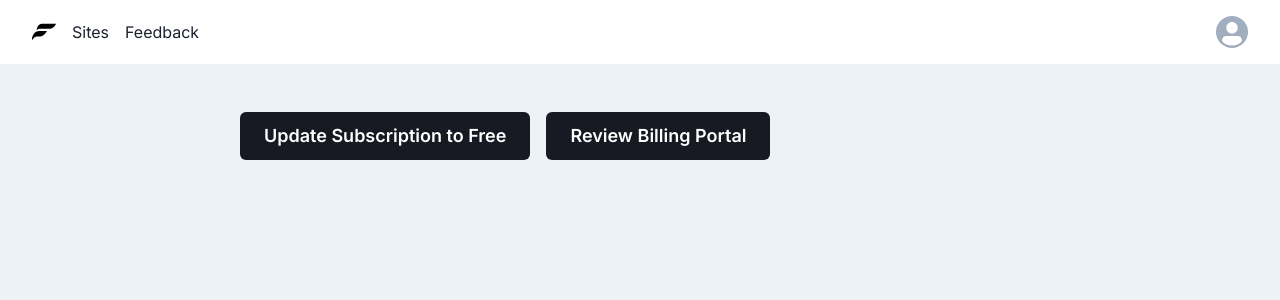
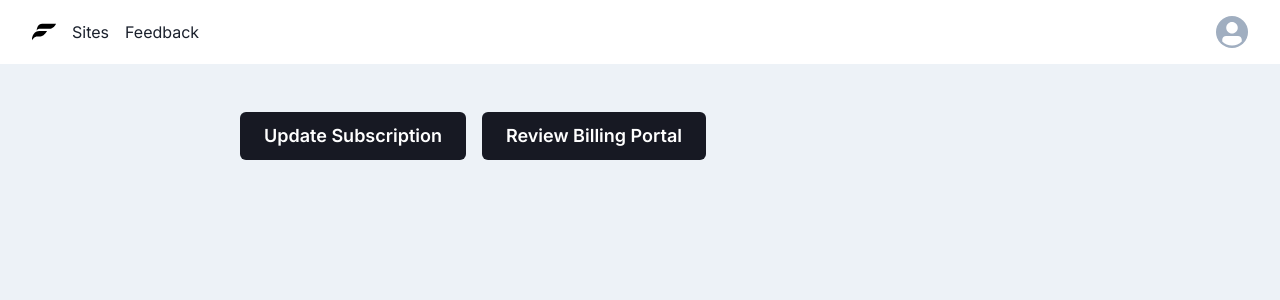
Before and after one commit to SirHexxus/fastfeedback-clone, a Next.js app: page /account in a window 1280 px wide. Shown: the top 300 px of the page. Built offline with nearby package versions, Linux system fonts and the light colour scheme; no server answers.

Commit message:
minor change to force a vercel rebuild

```diff
--- a/pages/account.js
+++ b/pages/account.js
@@ -31,7 +31,7 @@ const Account = () => {
           _active={{ bg: 'gray.800', transform: 'scale(0.95)' }}
           onClick={(e) => createCheckoutSession(user.uid)}
         >
-          Update Subscription to Free
+          Update Subscription
         </Button>
         <Button
           mt={4}
```
